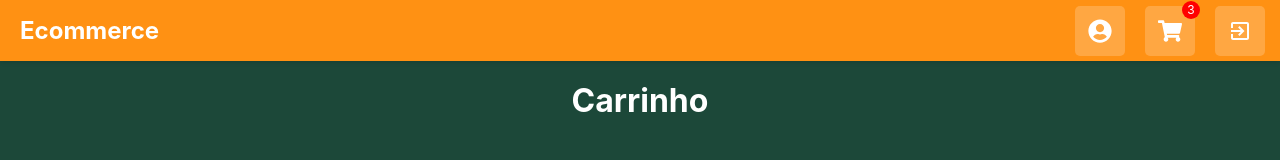
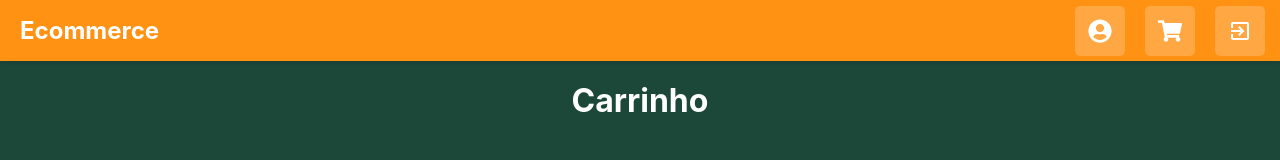
Before and after one commit to JoseDanielF/ecommerce, a React (Create React App) app in the folder web/: page /carrinho in a window 1280 px wide. Shown: the top 160 px of the page. Built offline with nearby package versions, Linux system fonts and the light colour scheme.

Commit message:
atualizado header com a quantidade de itens no carrinho

```diff
--- a/web/src/Pages/Header/Header.jsx
+++ b/web/src/Pages/Header/Header.jsx
@@ -1,12 +1,11 @@
-import React, { useState } from 'react';
+import React, { useState, useEffect } from 'react';
 import { useNavigate } from 'react-router-dom';
 import { FaUserCircle, FaShoppingCart } from 'react-icons/fa';
 import { IoMdExit } from "react-icons/io";
 import Styles from '../Header/Header.module.css';
 import dadosUserLogadoService from '../../Services/DadosUserLogado/DadosUserLogado-service';
 
-const Header = () => {
-  const [cartItemCount, setCartItemCount] = useState(3);
+const Header = ({ cartItemCount }) => {
   const navigate = useNavigate();
 
   const goToProfile = () => {
```
